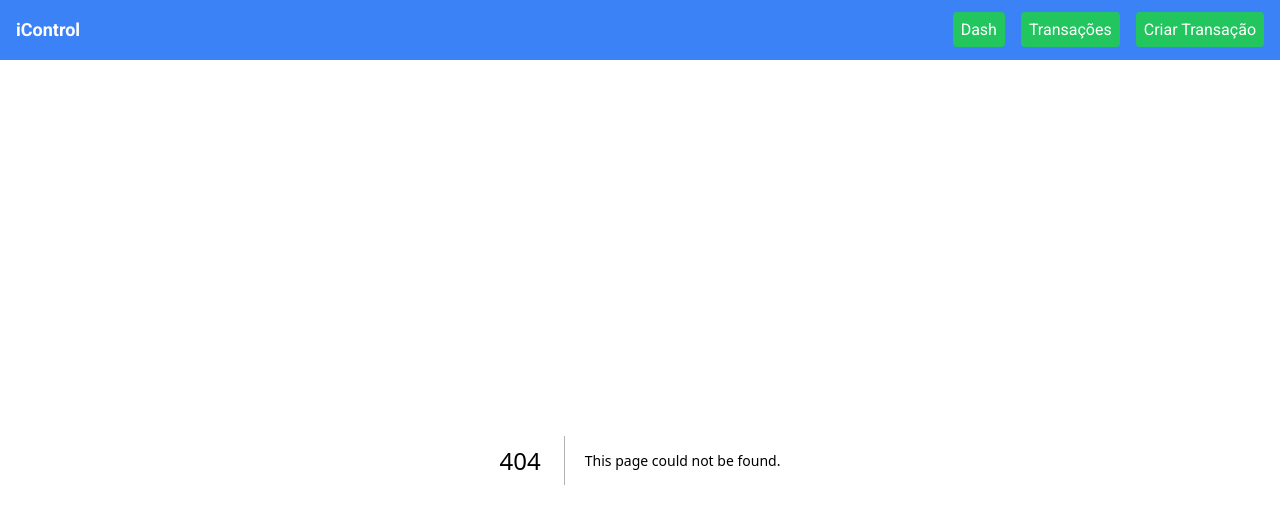
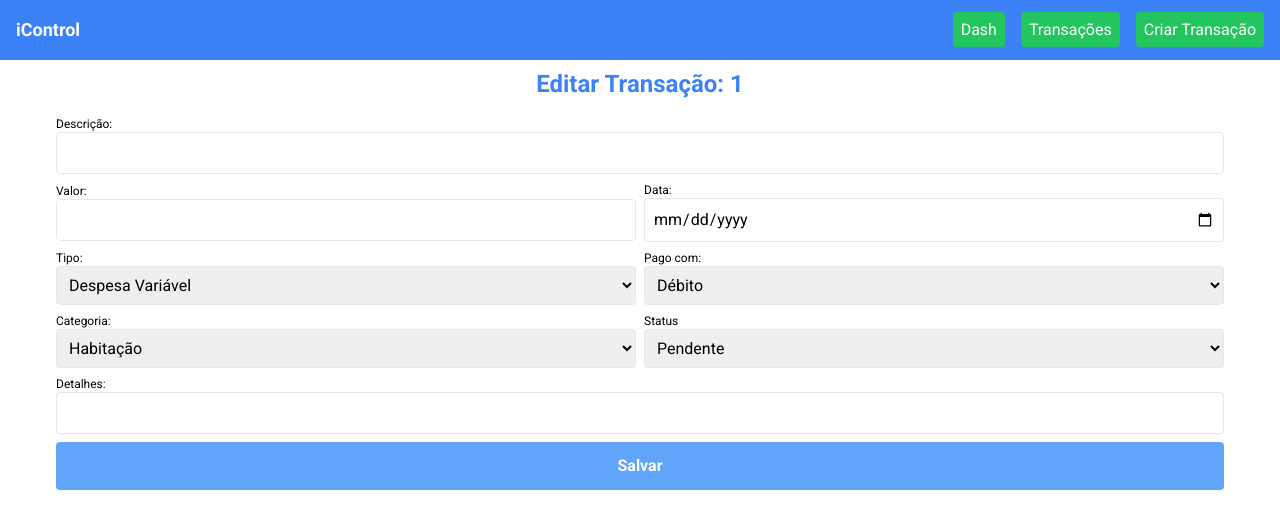
Before and after one commit to tvm-dev/icontrol-web, a Next.js app: page /transactions/edit/1 in a window 1280 px wide. Before the commit this address had no page. Shown: the top 528 px of the page. Built offline with nearby package versions, Linux system fonts and the light colour scheme; no server answers.

Commit message:
Page edit transactions loading data from api to form done

```diff
--- a/src/app/components/Shared/Header.tsx
+++ b/src/app/components/Shared/Header.tsx
@@ -27,7 +27,7 @@ export default function Header() {
 
             <li>
               <a
-                href="transactions/new"
+                href="transactions/create"
                 className="bg-green-500 text-white  hover:text-gray-200 hover:bg-green-900 p-2 transition duration-500 rounded "
               >
                 Criar Transação
--- /dev/null
+++ b/src/app/components/transactionsPages/EditTransactionForm.tsx
@@ -0,0 +1,252 @@
+"use client";
+//-----------------------------------------------------
+
+import { useEffect, useState, ChangeEvent, FormEvent, useRef } from "react";
+import axios from "axios";
+import { api } from "@/app/services/api";
+import { manualToken } from "@/app/services/token";
+
+interface EditTransactionProps {
+  id: string;
+  description: string;
+  amount: number;
+  date: string;
+  type: number;
+  payment: string;
+  category: string;
+  details: string;
+  paid: boolean;
+}
+
+export default function EditTransaction({
+  id,
+  description,
+  amount,
+  date,
+  type,
+  payment,
+  category,
+  details,
+  paid,
+}: EditTransactionProps) {
+  const [formData, setFormData] = useState<EditTransactionProps>({
+    id,
+    description,
+    amount,
+    date,
+    type,
+    payment,
+    category,
+    details,
+    paid,
+  });
+  const [isLoading, setIsLoading] = useState(false);
+  const [error, setError] = useState<string | null>(null);
+
+  useEffect(() => {
+    const fetchData = async () => {
+      try {
+        const response = await api.get(`/transaction`, {
+          params: { id },
+          headers: { Authorization: `Bearer ${manualToken}` },
+        });
+
+        const data = response.data;
+
+        setFormData({
+          ...data,
+        });
+      } catch (error) {
+        setError("Falha ao carregar a transação solicitada!");
+      }
+    };
+
+    fetchData();
+  }, [id]);
+
+  const handleInputChange = (
+    e: ChangeEvent<HTMLInputElement | HTMLTextAreaElement | HTMLSelectElement>
+  ) => {
+    setFormData((prevData) => ({
+      ...prevData,
+      [e.target.name]: e.target.value,
+    }));
+  };
+
+  const descriptionRef = useRef<HTMLInputElement | null>(null);
+  const amountRef = useRef<HTMLInputElement | null>(null);
+  const dateRef = useRef<HTMLInputElement | null>(null);
+  const typeRef = useRef<HTMLSelectElement | null>(null);
+  const paymentRef = useRef<HTMLSelectElement | null>(null);
+  const categoryRef = useRef<HTMLSelectElement | null>(null);
+  const detailsRef = useRef<HTMLInputElement | null>(null);
+  const statusRef = useRef<HTMLSelectElement | null>(null);
+
+  async function handleEditTransaction(event: FormEvent) {
+    event.preventDefault();
+
+    const transactionData = {
+      description: descriptionRef.current?.value || "",
+      amount: parseFloat(amountRef.current?.value || "0"), // Ensure it's a number
+      date: dateRef.current?.value || "",
+      type: parseFloat(typeRef.current?.value || "0"), // Ensure it's a number
+      payment: paymentRef.current?.value || "",
+      category: categoryRef.current?.value || "",
+      details: detailsRef.current?.value || "",
+      paid: statusRef.current?.value === "y" ? true : false,
+    };
+
+    console.log("Dados da transação:", transactionData);
+
+    try {
+      // Add your API call to update the transaction here
+      // Example:
+      // const response = await api.put(`/transaction/${id}`, transactionData, {
+      //   headers: { Authorization: `Bearer ${manualToken}` },
+      // });
+      // Handle success or errors accordingly
+    } catch (error) {
+      if (axios.isAxiosError(error)) {
+        console.error(
+          "Erro ao editar transação:",
+          error.response?.data || error.message
+        );
+      } else {
+        console.error("Erro desconhecido:", error);
+      }
+    }
+  }
+
+  return (
+    <>
+      <h1 className="font-bold text-2xl text-center text-blue-500 mt-2">
+        Editar Transação: {id}
+      </h1>
+      <div className="w-full mb-2 p-2 rounded">
+        <form
+          className="flex flex-col mx-12 my-2"
+          onSubmit={handleEditTransaction}
+        >
+          <label className="text-xs">Descrição:</label>
+          <input
+            ref={descriptionRef}
+            type="text"
+            name="description"
+            value={formData.description}
+            onChange={handleInputChange}
+            required
+            className="border border-1 w-full mb-2 p-2 rounded focus:outline-none focus:ring-2 focus:ring-blue-500"
+          />
+
+          <div className="flex items-center space-x-2">
+            <div className="flex flex-col w-full">
+              <label className="text-xs">Valor:</label>
+              <input
+                ref={amountRef}
+                type="number"
+                name="amount"
+                value={formData.amount}
+                onChange={handleInputChange}
+                required
+                className="border border-1 w-full mb-2 p-2 rounded focus:outline-none focus:ring-2 focus:ring-blue-500"
+              />
+            </div>
+            <div className="flex flex-col w-full">
+              <label className="text-xs">Data:</label>
+              <input
+                ref={dateRef}
+                type="date"
+                name="date"
+                value={formData.date}
+                onChange={handleInputChange}
+                required
+                className="border border-1 w-full mb-2 p-2 rounded focus:outline-none focus:ring-2 focus:ring-blue-500"
+              />
+            </div>
+          </div>
+
+          <div className="flex items-center space-x-2">
+            <div className="flex flex-col w-1/2">
+              <label className="text-xs">Tipo:</label>
+              <select
+                ref={typeRef}
+                name="type"
+                value={formData.type}
+                onChange={handleInputChange}
+                className="border border-1 mb-2 p-2 rounded w-full"
+              >
+                <option value="1">Despesa Variável</option>
+                <option value="2">Receita Variável</option>
+                <option value="3">Despesa Fixa</option>
+                <option value="4">Receita Fixa</option>
+                <option value="5">Investimento</option>
+              </select>
+            </div>
+            <div className="flex flex-col w-1/2">
+              <label className="text-xs">Pago com:</label>
+              <select
+                ref={paymentRef}
+                name="payment"
+                value={formData.payment}
+                onChange={handleInputChange}
+                className="border border-1 mb-2 p-2 rounded w-full"
+              >
+                <option value="1">Débito</option>
+                <option value="2">Crédito</option>
+                <option value="3">Pix</option>
+                <option value="4">Dinheiro</option>
+                <option value="5">Outros</option>
+              </select>
+            </div>
+          </div>
+
+          <div className="flex items-center space-x-2">
+            <div className="flex flex-col w-1/2">
+              <label className="text-xs">Categoria:</label>
+              <select
+                ref={categoryRef}
+                name="category"
+                value={formData.category}
+                onChange={handleInputChange}
+                className="border border-1 w-full mb-2 p-2 rounded"
+              >
+                <option value="1">Habitação</option>
+                <option value="2">Transporte</option>
+                <option value="3">Alimentação</option>
+              </select>
+            </div>
+            <div className="flex flex-col w-1/2">
+              <label className="text-xs">Status</label>
+              <select
+                ref={statusRef}
+                name="status"
+                value={formData.paid ? "1" : "2"}
+                onChange={handleInputChange}
+                className="border border-1 w-full mb-2 p-2 rounded"
+              >
+                <option value="1">Pago</option>
+                <option value="2">Pendente</option>
+              </select>
+            </div>
+          </div>
+
+          <label className="text-xs">Detalhes:</label>
+          <input
+            ref={detailsRef}
+            type="text"
+            name="details"
+            value={formData.details}
+            onChange={handleInputChange}
+            className="border border-1 w-full mb-2 p-2 rounded focus:outline-none focus:ring-2 focus:ring-blue-500"
+          />
+
+          <input
+            type="submit"
+            value="Salvar"
+            className="cursor-pointer w-full bg-blue-400 rounded font-bold p-3 text-white hover:bg-blue-900 transition duration-500"
+          />
+        </form>
+      </div>
+    </>
+  );
+}
--- a/src/app/components/transactionsPages/tableTransactions.tsx
+++ b/src/app/components/transactionsPages/tableTransactions.tsx
@@ -7,7 +7,7 @@ import {
   formatDateBr,
 } from "@/utils/boniak/dateFilter";
 import { formatCurrencyBRL } from "@/utils/formatCurrencies";
-import { FcFullTrash } from "react-icons/fc";
+import { FcEditImage, FcFullTrash } from "react-icons/fc";
 
 type TableTransactionsProps = {
   transactions: Transactions[];
@@ -126,55 +126,45 @@ export default function TableTransactions({
     return dateB.getTime() - dateA.getTime();
   });
 
-  const handleRowClick = (id: string) => {
-    // Redirecionar para a página de edição da transação
-    window.location.href = `/edit/${id}`;
-  };
-
   return (
     <div className="flex justify-center overflow-x-hidden">
       <table className="min-w-full divide-y divide-gray-200">
         <tbody>
           {sortedDateKeys.map((dateKey) => (
             <React.Fragment key={dateKey}>
-              <tr></tr>
               {groupedTransactions[dateKey].map((transaction, index) => (
                 <tr
                   key={transaction.id}
                   className="group cursor-pointer hover:bg-blue-100"
-                  onClick={() => handleRowClick(transaction.id)}
                 >
                   {index === 0 && (
                     <td
-                      className="text-blue-900 font-bold p-2 text-5xl border-r-2 align-middle"
+                      className="text-blue-900 font-bold p-2 text-2xl border-r-2 align-middle"
                       rowSpan={groupedTransactions[dateKey].length}
                     >
                       {dateKey}
-                      <br />
+                      <hr />
                     </td>
                   )}
-                  <td className="border-b">
-                    {typeMapping[parseInt(transaction.type)]}
-                  </td>
-                  <td className="border-b">
-                    {categoryMapping[parseInt(transaction.category)]}
-                  </td>
-                  <td className="border-b border-gray-200 text-sm">
-                    {transaction.description}
-                  </td>
-                  <td className="border-b border-gray-200 text-sm">
-                    {formatCurrencyBRL(transaction.amount)}
-                  </td>
+                  <td>{typeMapping[parseInt(transaction.type)]}</td>
+                  <td>{categoryMapping[parseInt(transaction.category)]}</td>
+                  <td>{transaction.description}</td>
+                  <td>{formatCurrencyBRL(transaction.amount)}</td>
                   <td className="p-2 hover:bg-red-500">
                     <button
-                      className="font-thin mr-5"
+                      className=""
                       onClick={(e) => {
                         e.stopPropagation();
                         onDelete(transaction.id);
                       }}
                     >
-                      <FcFullTrash />
+                      <FcFullTrash size={25} />
                     </button>
+                  </td>
+                  <td className=" hover:bg-red-300 p-2">
+                    <Link href={`/transactions/edit/${transaction.id}`}>
+                      <FcEditImage title="Editar" size={25} />
+                    </Link>
                   </td>
                 </tr>
               ))}
--- a/src/app/dashboard/page.tsx
+++ b/src/app/dashboard/page.tsx
@@ -4,11 +4,6 @@ import { api } from "../services/api";
 import { useEffect, useState } from "react";
 import Link from "next/link";
 import { formatCurrencyBRL } from "@/utils/formatCurrencies";
-
-//Interfaces:
-// interface investmentsProps {
-//   sum: number;
-// }
 
 interface CurrencyComponentProps {
   amount: number;
@@ -103,7 +98,7 @@ export default function Dashboad() {
       <div className="m-5">
         <div className="flex flex-row justify-between my-2 ">
           <h2 className="font-bold mt-2 ">Dashboad</h2>
-          <a href="/transactions/new">
+          <a href="/transactions/create">
             <h2 className="font-bold mt-2 cursor-pointer bg-red-300 p-2 m-2 rounded hover:bg-red-500 transition duration-300  ">
               + Nova Transação
             </h2>
--- /dev/null
+++ b/src/app/transactions/edit/[id]/page.tsx
@@ -0,0 +1,39 @@
+"use client";
+
+import EditTransactionForm from "@/app/components/transactionsPages/EditTransactionForm";
+import { api } from "@/app/services/api";
+import { useState, useEffect } from "react";
+
+interface EditTransactionProps {
+  params: {
+    id: string;
+    description: string;
+    amount: number;
+    date: string;
+    type: number;
+    payment: string;
+    category: string;
+    details: string;
+    paid: boolean;
+  };
+}
+
+export default function EditTransaction({ params }: EditTransactionProps) {
+  const { id } = params;
+  console.log(`console log tvm vindo de pages: ${id}`);
+  return (
+    <>
+      <EditTransactionForm
+        id={params.id}
+        description={params.description}
+        amount={params.amount}
+        date={params.date}
+        type={params.type}
+        payment={params.payment}
+        category={params.category}
+        details={params.details}
+        paid={params.paid}
+      />
+    </>
+  );
+}
--- a/src/utils/boniak/dateFilter.ts
+++ b/src/utils/boniak/dateFilter.ts
@@ -1,6 +1,7 @@
 'use client'
 
 export type Transactions = {
+    paid: any;
     id: string;
     description: string;
     amount: number;
@@ -8,6 +9,10 @@ export type Transactions = {
     type: string;
     category: string;
     month: string;
+    payment: string;
+    details: string;
+
+
 };
 
 export const getCurrentMonth = (): string => {
@@ -46,6 +51,7 @@ export const formatDateBr = (date: Date): string => {
         let month = date.getMonth()
         let day = date.getDate()
 
+    //return `${addZeroToDate(day)}/${addZeroToDate(month)} `
     //return `${addZeroToDate(day)}/${addZeroToDate(month)}/${year} `
         return `${addZeroToDate(day)}`
 
```
Also changed, not shown: src/app/transactions/create/page.tsx (renamed from src/app/transactions/new/page.tsx), src/app/transactions/update/page.tsx (deleted).
